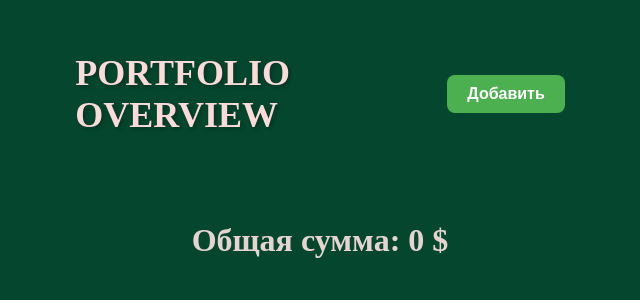
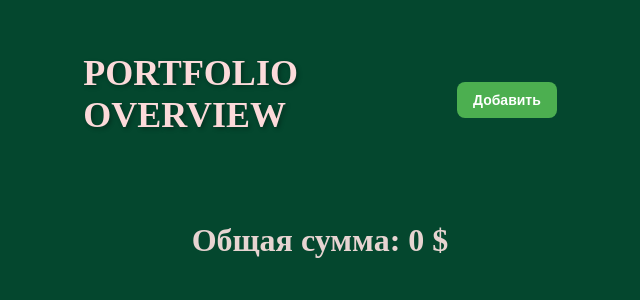
Before and after one commit to BaronGalileo/PortfolioOverview, a React (Create React App) app in the folder portfolio-overview/: page / in a window 1280 px wide. Shown: the top 300 px of the page, without its empty margins (320-960 px from the left). Built offline with nearby package versions, Linux system fonts and the light colour scheme.

Commit message:
add ui button

```diff
--- a/portfolio-overview/package.json
+++ b/portfolio-overview/package.json
@@ -6,6 +6,7 @@
   "dependencies": {
     "@reduxjs/toolkit": "^2.5.1",
     "axios": "^1.7.9",
+    "classnames": "^2.5.1",
     "react": "^19.0.0",
     "react-dom": "^19.0.0",
     "react-hook-form": "^7.54.2",
--- a/portfolio-overview/src/components/FormAdd/FormAdd.tsx
+++ b/portfolio-overview/src/components/FormAdd/FormAdd.tsx
@@ -4,6 +4,7 @@ import { useDispatch, useSelector } from "react-redux";
 import { RootState } from "../../store";
 import { removeTicker } from "../../store/tickerSlice";
 import { removeSymbolQuantity } from "../../store/symbolQuantitySlice";
+import { Button } from "../../ui/Button/Button";
 
 interface ChildProps {
     toggleAction: (quantity?: number, symbol?: SymbolInfo) => void;
@@ -88,8 +89,7 @@ export const FormAdd = ({ toggleAction }: ChildProps) => {
     return (
         <div className="modal-overlay">
             <div className="modal-content">
-                <button className="close-button" onClick={() => toggleAction()}>X</button>
-
+                <Button className="close-button" onClick={() => toggleAction()}>X</Button>
                 {targetAction ? (
                     <h1>Купить {quantity} {targetAction.baseAsset} за {targetAction.quoteAsset}</h1>
                 ) : (
@@ -99,7 +99,7 @@ export const FormAdd = ({ toggleAction }: ChildProps) => {
                 {targetAction && <button onClick={() => setTargetAction(null)}>Назад к списку</button>}
 
                 {targetAction &&
-                <button onClick={handleSubmit} disabled={!isReady}>Добавить подписку</button>}
+                <Button className='add-subscribe' onClick={handleSubmit} disabled={!isReady}>Добавить подписку</Button>}
                 <input type="number" onChange={handleChange} placeholder="Введите сумму" />
 
                 {!targetAction && (
@@ -122,20 +122,22 @@ export const FormAdd = ({ toggleAction }: ChildProps) => {
                 {filterTickerSubctibe &&
                     <ul>
                         <li>
-                            <button className="danger" onClick={() =>deleteSubscriptionFilter(filterTickerSubctibe?.s)}>Отписаться от {filterTickerSubctibe.quantity}  {filterTickerSubctibe.baseAsset} </button>
+                            <Button className="add-subscribe danger" onClick={() =>deleteSubscriptionFilter(filterTickerSubctibe?.s)}>
+                                Отписаться от {filterTickerSubctibe.quantity}  {filterTickerSubctibe.baseAsset}</Button>
                         </li>
                     </ul>}
 
                 <ul>
                     {!targetAction && filteredData.map((symbol, index) => (
                         <li key={index}>
-                            <button onClick={() => setTargetAction({
+                            <Button onClick={() => setTargetAction({
                                 symbol: symbol.symbol,
                                 quoteAsset: symbol.quoteAsset,
                                 baseAsset: symbol.baseAsset
                             })}>
                                 Купить {symbol.baseAsset} за {symbol.quoteAsset}
-                            </button>
+
+                            </Button>
                         </li>
                     ))}
                 </ul>
--- a/portfolio-overview/src/components/TickerComponent/TickerComponent.tsx
+++ b/portfolio-overview/src/components/TickerComponent/TickerComponent.tsx
@@ -5,6 +5,7 @@ import axios from "axios";
 import { removeSymbolQuantity } from "../../store/symbolQuantitySlice";
 import { RootState } from "../../store";
 import { removeTicker, updateTicker } from "../../store/tickerSlice";
+import { Button } from "../../ui/Button/Button";
 
 type TickerProps = {
   symbol: string;
@@ -128,9 +129,8 @@ export const TickerComponent = ({ symbol, quantity, baseAsset, quoteAsset, total
             <p>Процент изменения за 24 часа: {tickers[symbol].priceChangePercent}%</p>
             {portfolioShare&&
             <p>Доля в портфеле: {portfolioShare}%</p>}
-            <button className="remove-button" onClick={() => disconnectWebSocket(tickers[symbol].s)}>
-            Убрать {tickers[symbol].baseAsset}
-            </button>
+            <Button className="remove-button" onClick={() => disconnectWebSocket(tickers[symbol].s)}>
+            Убрать {tickers[symbol].baseAsset}</Button>
         </div>}
     </div>
   );
--- a/portfolio-overview/src/pages/Home.tsx
+++ b/portfolio-overview/src/pages/Home.tsx
@@ -6,6 +6,7 @@ import { clearSymbolQuantity, updateSymbolQuantity } from "../store/symbolQuanti
 import { TickerComponent } from "../components/TickerComponent/TickerComponent";
 import axios from "axios";
 import { removeAllTicker } from "../store/tickerSlice";
+import { Button } from "../ui/Button/Button";
 
 interface SymbolAndQuantity {
   symbol: string;
@@ -84,10 +85,10 @@ export const Home = () => {
     <div className="home-container">
     <div className="header">
       <h1 className="title">Portfolio Overview</h1>
-      <button className="add-button" onClick={() => setIsAddAction((prev) => !prev)}>Добавить</button>
+      <Button className="add-button" onClick={() => setIsAddAction((prev) => !prev)}>Добавить</Button>
     </div>
     {Object.keys(symbolQuantity).length > 0 &&
-      <button className="remove-button" onClick={deleteSubscription}>Удалить все подписки</button>}
+      <Button className="remove-button" onClick={deleteSubscription}>Удалить все подписки</Button>}
       <div className="total-value">Общая сумма: {totalPortfolioValue} $</div>
 
     {isAddAction && <FormAdd toggleAction={addSymbolQuantity} />}
--- a/portfolio-overview/src/styles/_basic.scss
+++ b/portfolio-overview/src/styles/_basic.scss
@@ -10,6 +10,27 @@ body {
     display: flex;
     justify-content: center;
     align-items: center;
+}
+
+.btn {
+  display: inline-block;
+  margin-top: 12px;
+  padding: 10px 16px;
+  font-size: 14px;
+  font-weight: bold;
+  border: none;
+  border-radius: 8px;
+  cursor: pointer;
+  transition: transform 0.4s ease-in-out, background 0.3s ease-in-out;
+
+  &:hover {
+    transform: scale(1.1);
+  }
+
+  &:active {
+    transform: scale(0.95);
+    transition: transform 0.1s ease-out;
+  }
 }
 .home-container {
   display: flex;
@@ -36,15 +57,8 @@ body {
   }
 
   .add-button {
-    padding: 10px 20px;
-    font-size: 16px;
-    font-weight: bold;
     background: col.$button__green;
     color: col.$font__color_2;
-    border: none;
-    border-radius: 8px;
-    cursor: pointer;
-    transition: background 0.3s ease-in-out;
 
     &:hover {
       background: col.$button__green--hover;
@@ -74,17 +88,8 @@ body {
 }
 
 .remove-button {
-  display: inline-block;
-  margin-top: 12px;
-  padding: 10px 16px;
-  font-size: 14px;
-  font-weight: bold;
   color: white;
   background-color: col.$button__danger;
-  border: none;
-  border-radius: 8px;
-  cursor: pointer;
-  transition: background-color 0.2s ease-in-out;
 
   &:hover {
     background-color: col.$button__danger--hover;
--- a/portfolio-overview/src/styles/_modalSearch.scss
+++ b/portfolio-overview/src/styles/_modalSearch.scss
@@ -56,16 +56,16 @@
       color: #333;
     }
 
-    button {
-      padding: 10px;
-      font-size: 14px;
-      font-weight: bold;
+    .add-subscribe {
+      // padding: 10px;
+      // font-size: 14px;
+      // font-weight: bold;
       background: col.$button__green;
       color: col.$font__color_2;
-      border: none;
-      border-radius: 8px;
-      cursor: pointer;
-      transition: background 0.3s ease-in-out;
+      // border: none;
+      // border-radius: 8px;
+      // cursor: pointer;
+      // transition: background 0.3s ease-in-out;
 
       &:hover {
         background: col.$button__green--hover;
--- /dev/null
+++ b/portfolio-overview/src/ui/Button/Button.tsx
@@ -0,0 +1,39 @@
+import React from "react";
+import classNames from 'classnames';
+
+interface ButtonProps{
+    children?: React.ReactNode,
+    onClick?: React.MouseEventHandler<HTMLButtonElement>,
+    className?: string,
+    disabled?: boolean,
+}
+
+
+
+export const Button = ({children = 'Default button', onClick =() => {}, className = '', disabled = false}: ButtonProps) => {
+
+    function onClickAction(e: React.MouseEvent<HTMLButtonElement>) {
+        if (disabled) {
+            e.preventDefault();
+        } else {
+            onClick(e);
+        }
+    }
+
+    const classes = classNames( 'btn',
+        className
+        )
+
+
+
+
+
+
+    return(
+        <button
+            className={classes}
+            disabled={disabled}
+            onClick={onClickAction}
+            >{children}</button>
+    );
+};
```
Also changed, not shown: portfolio-overview/src/ui/Input/Input.tsx (added, +7 -0 lines), 1 other file (tests, documents, lock files or other folders).
